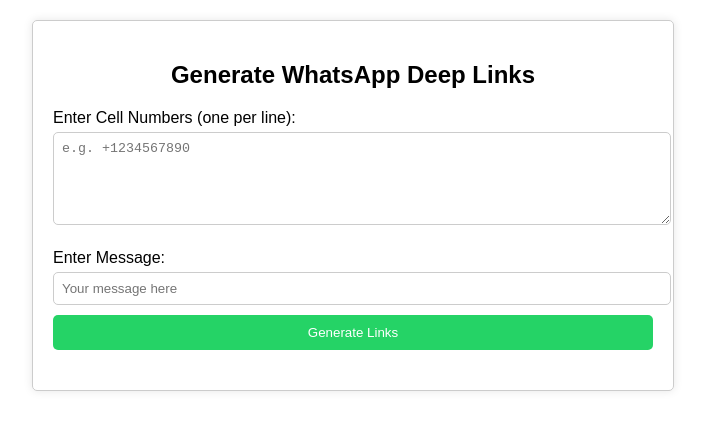
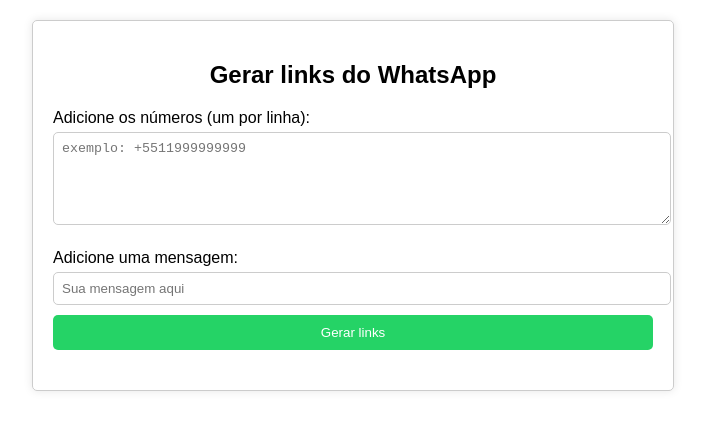
Before and after one commit to leonardommf/leonardommf.github.io, a plain HTML site: page index.html in a window 1280 px wide. Shown: the whole page, without its empty margins (287-992 px from the left). Drawn offline with Linux system fonts and the light colour scheme.

Commit message:
translate to portuguese

```diff
--- a/index.html
+++ b/index.html
@@ -53,14 +53,14 @@
 </head>
 <body>
   <div class="container">
-    <h2>Generate WhatsApp Deep Links</h2>
-    <label for="numbers">Enter Cell Numbers (one per line):</label>
-    <textarea id="numbers" rows="5" placeholder="e.g. +1234567890"></textarea>
+    <h2>Gerar links do WhatsApp</h2>
+    <label for="numbers">Adicione os números (um por linha):</label>
+    <textarea id="numbers" rows="5" placeholder="exemplo: +5511999999999"></textarea>
 
-    <label for="message">Enter Message:</label>
-    <input type="text" id="message" placeholder="Your message here">
+    <label for="message">Adicione uma mensagem:</label>
+    <input type="text" id="message" placeholder="Sua mensagem aqui">
 
-    <button onclick="generateLinks()">Generate Links</button>
+    <button onclick="generateLinks()">Gerar links</button>
 
     <div class="link-list" id="link-list"></div>
   </div>
```
